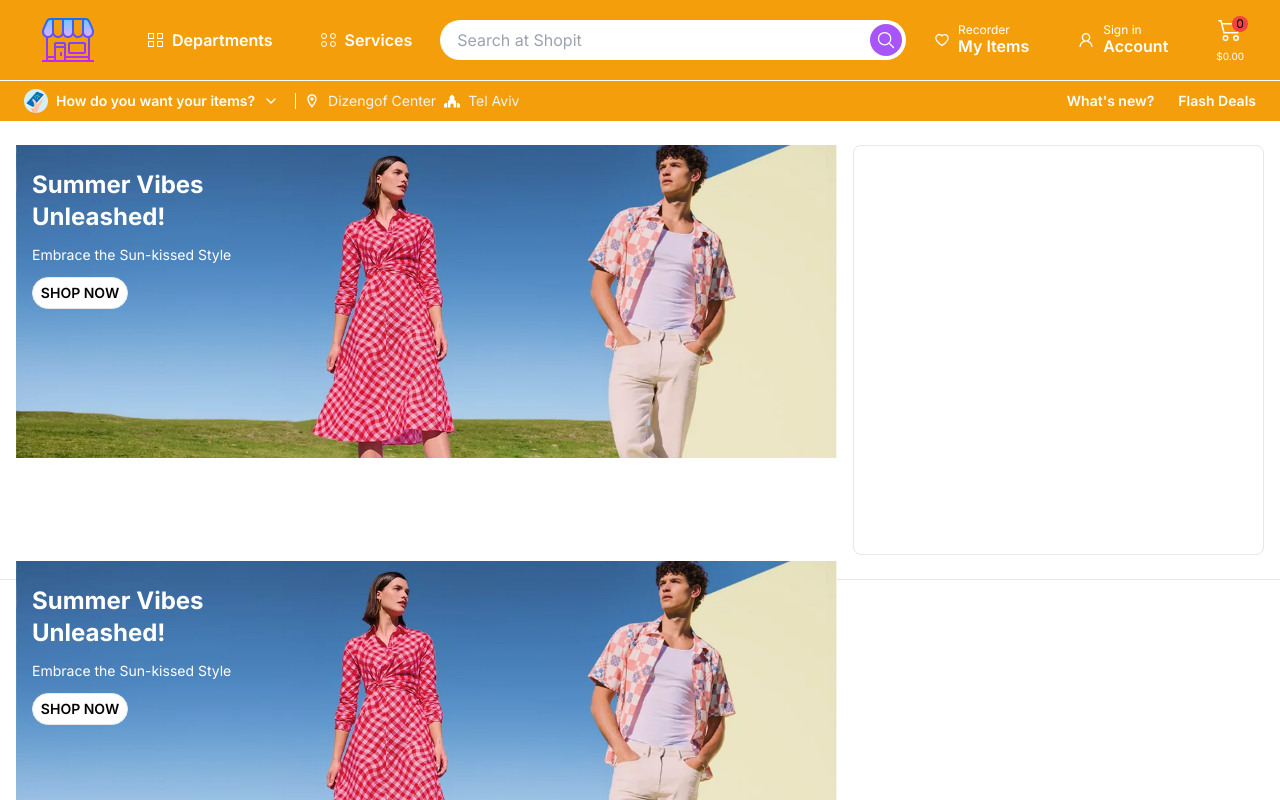
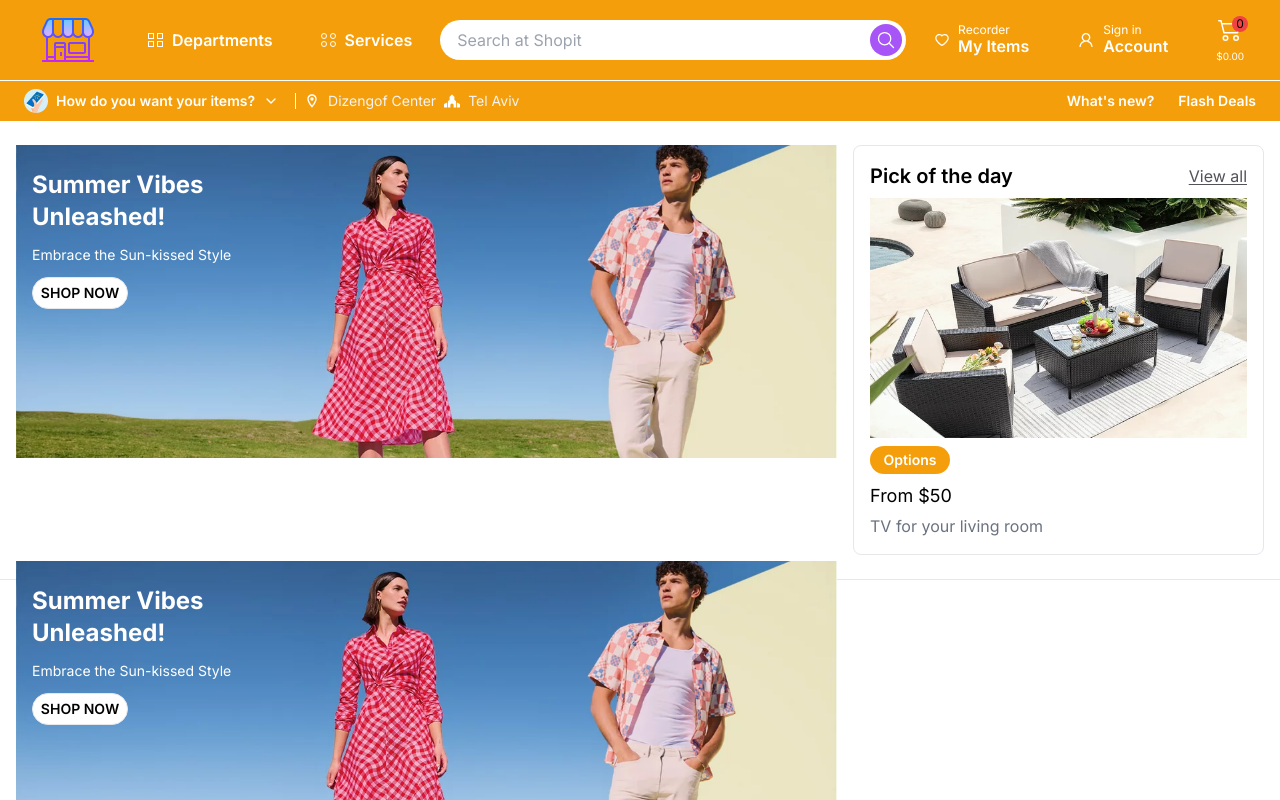
Before and after one commit to BnayaKahalani/shopit, a Next.js app: page / in a window 1280 px wide. Shown: the top 800 px of the page. Built offline with nearby package versions, Linux system fonts and the light colour scheme.

Commit message:
add ButtonPrimary component

```diff
--- a/components/Banner.tsx
+++ b/components/Banner.tsx
@@ -1,8 +1,9 @@
-import { sliderImgOne } from "@/public/assets/images"
+import { bannerImg, sliderImgOne } from "@/public/assets/images"
 import Image from "next/image"
 import React from "react"
 import Slider from "react-slick"
 import BannerText from "./BannerText"
+import ButtonPrimary from "./ButtonPrimary"
 
 const Banner = () => {
   const settings = {
@@ -31,7 +32,25 @@
           </div>
         </Slider>
       </div>
-      <div className='w-1/3 border-[1px] border-gray-200 rounded-lg shadow-bannerShadow p-4 flex flex-col justify-between'></div>
+      <div className='w-1/3 border-[1px] border-gray-200 rounded-lg shadow-bannerShadow p-4 flex flex-col justify-between'>
+        <div className='flex items-center justify-between'>
+          <h2 className='text-xl font-semibold text-black'>Pick of the day</h2>
+          <p className='text-base text-zinc-600 underline underline-offset-2'>View all</p>
+        </div>
+        <Image
+          className='h-60 object-cover'
+          src={bannerImg}
+          alt='bannerImg'
+        />
+        <ButtonPrimary btnText='Options' />
+        <p
+          className='text-lg text-black font-sem
+        '
+        >
+          From $50
+        </p>
+        <p className='text-base text-gray-500 -mt-1'>TV for your living room</p>
+      </div>
     </div>
   )
 }
--- /dev/null
+++ b/components/ButtonPrimary.tsx
@@ -0,0 +1,13 @@
+type Props = {
+  btnText: string
+}
+
+const ButtonPrimary = ({ btnText }: Props) => {
+  return (
+    <button className='w-20 h-7 text-sm font-semibold rounded-full bg-amber-500 text-white hover:bg-amber-600 duration-300'>
+      {btnText}
+    </button>
+  )
+}
+
+export default ButtonPrimary
```
